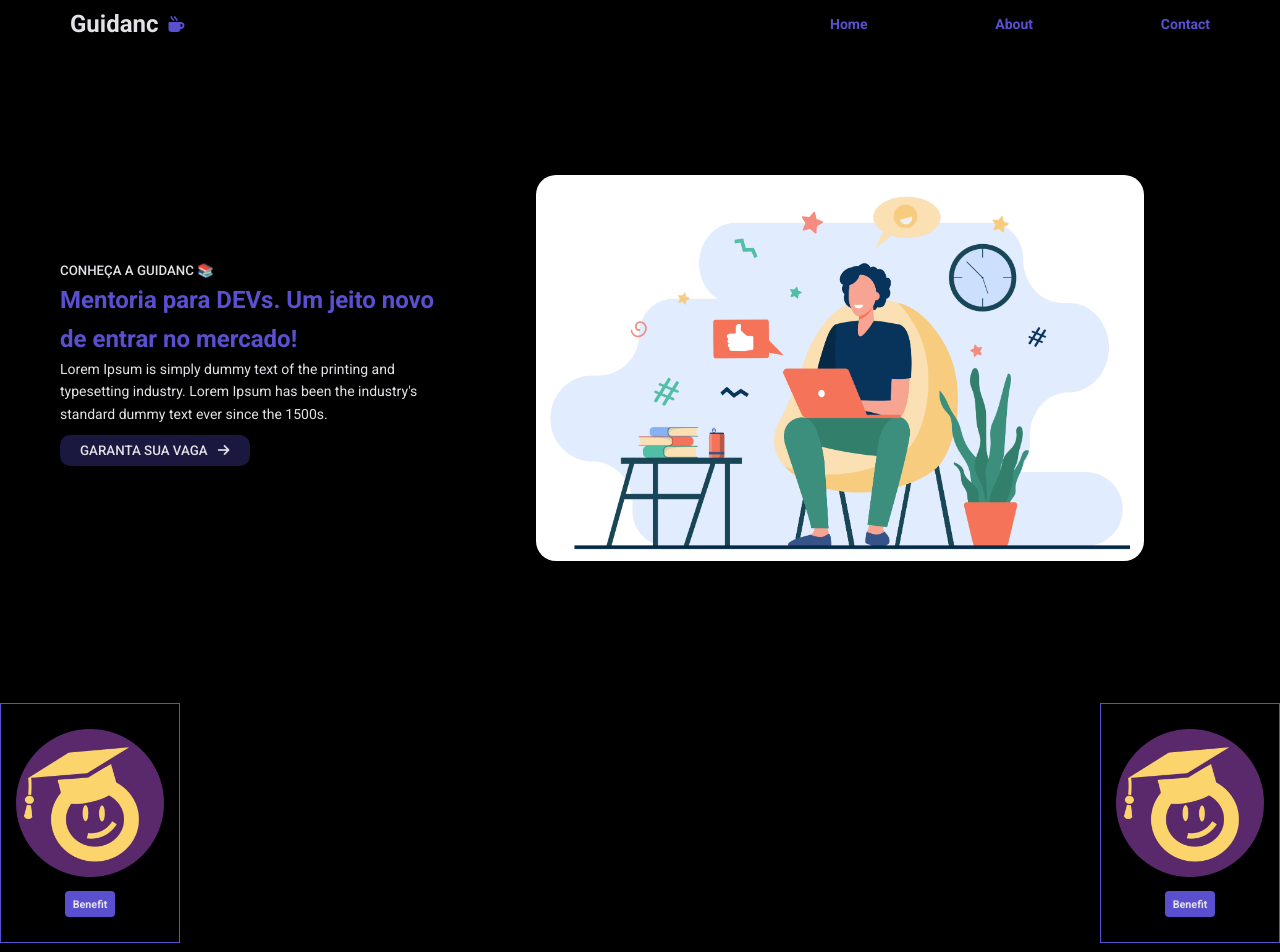
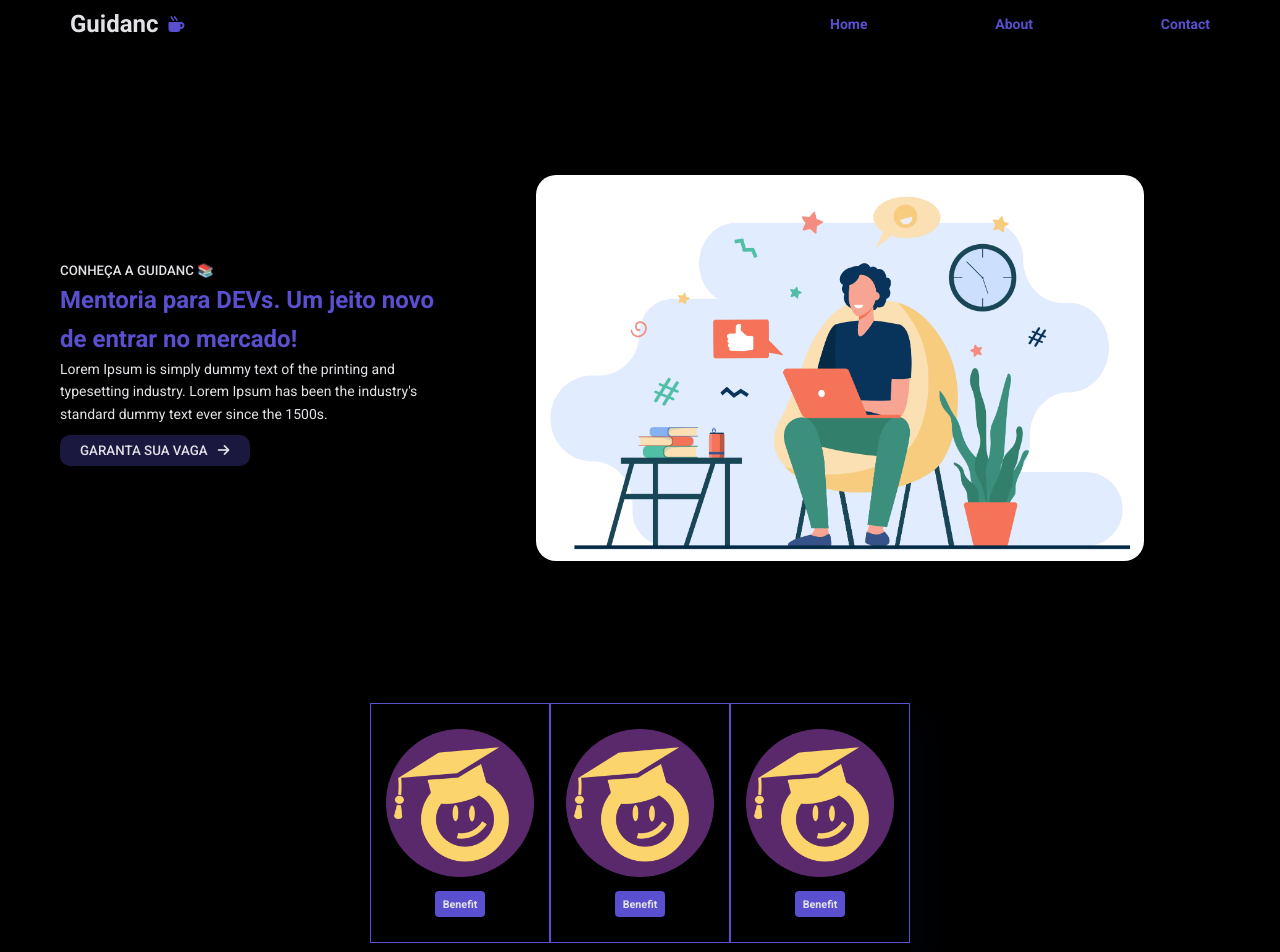
Before and after one commit to gabrielvieiraf/landingPage-GuidanC, a Next.js app: page / in a window 1280 px wide. Shown: the top 952 px of the page. Built offline with nearby package versions, Linux system fonts and the light colour scheme.

Commit message:
add benefits

```diff
--- a/components/Benefits/benefits.module.scss
+++ b/components/Benefits/benefits.module.scss
@@ -2,16 +2,21 @@ $text-color: #e1e1e6;
 $primary-color: #5A4FCF;
 $secondary-color: #1B183F;
 
+
+.container {
+    padding-inline: 6rem;
+    display: flex;
+    align-items: center;
+    justify-content: center;
+}
+
 .flexbox {
     display: flex;
     align-items: center;
-    justify-content: space-between;
     flex-wrap: wrap;
-    margin-left: auto;
-    margin-right: auto;
-    width: 100%;
     flex-direction: row;
     box-shadow: 20px 20px 34px rgba(79, 91, 255, 0.03);
+
     :hover{
         box-shadow: 10px 10px 54px rgba(106, 112, 194, 0.3)
      }
@@ -22,7 +27,6 @@ $secondary-color: #1B183F;
     width: 180px;
     text-align: center;
     padding: 25px 15px;
-
     border: 1px solid #5A4FCF;
     margin: 15px 0;
     transition: 0.2s ease;
--- a/components/Benefits/index.tsx
+++ b/components/Benefits/index.tsx
@@ -1,20 +1,42 @@
-import styles from './benefits.module.scss'
-import Student from '../Assets/images/beneficio1.png'
+import styles from "./benefits.module.scss";
+import Student from "../Assets/images/beneficio1.png";
+import React from "react";
 
 const Benefits: React.FC = () => {
-    return (
-        <section className={styles.flexbox}>
-            <div className={styles.flexitem}>
-                <img src={Student.src} alt=""/>
-                <h6>Benefit</h6>
-            </div>
-            <div className={styles.flexitem}>
-                <img src={Student.src} alt=""/>
-                <h6>Benefit</h6>
-            </div>
 
-        </section>
-    )
-}
+let listBenefits = [
+    {
+        title: "Benefit",
+        image: Student.src
+    },
+    {
+        title: "Benefit",
+        image: Student.src
+    },
+    {
+        title: "Benefit",
+        image: Student.src
+    }
+];
 
-export default Benefits
+  return (
+    <section className={styles.container}>
+      <div className={styles.flexbox}>
+        {
+            React.Children.toArray(
+                listBenefits.map(item => {
+                    return (
+                        <div className={styles.flexitem}>
+                            <img src={item.image} alt={item.title} />
+                            <h6>{item.title}</h6>
+                        </div>
+                    )
+                })
+            )
+        }
+      </div>
+    </section>
+  );
+};
+
+export default Benefits;
```
